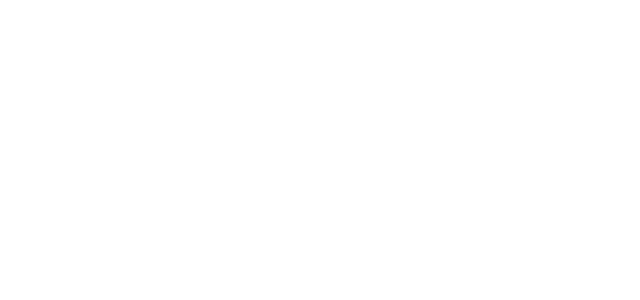
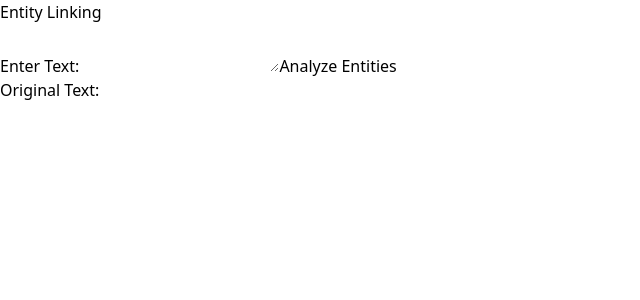
Before and after one commit to TarinPairor/CVWO-assignment-2024, a React (Vite) app in the folder client/: page /linkedentities in a window 1280 px wide. Before the commit this address had no page. Shown: the top 300 px of the page, without its empty margins (0-640 px from the left). Built offline with nearby package versions, Linux system fonts and the light colour scheme.

Commit message:
added linkedentities

```diff
--- a/client/package.json
+++ b/client/package.json
@@ -10,6 +10,7 @@
     "preview": "vite preview"
   },
   "dependencies": {
+    "@azure/ai-language-text": "^1.1.0",
     "@emotion/react": "^11.11.3",
     "@emotion/styled": "^11.11.0",
     "@mui/material": "^5.15.5",
--- a/client/src/App.tsx
+++ b/client/src/App.tsx
@@ -1,5 +1,6 @@
 import { BrowserRouter as Router, Route, Routes } from "react-router-dom";
 import CommentUnderPost from "./components/CommentCRUD/CommentUnderPost";
+import LinkedEntities from "./components/LinkedEntities";
 import MarkdownEditor from "./components/Markdown";
 import Home from "./components/pages/Home";
 import Login from "./components/pages/Login";
@@ -15,6 +16,7 @@
           <Route path="/signup" element={<Signup />} />
           <Route path="/post/:postid" element={<CommentUnderPost />} />
           <Route path="/markdown" element={<MarkdownEditor />} />
+          <Route path="/linkedentities" element={<LinkedEntities />} />
         </Routes>
       </Router>
     </div>
--- /dev/null
+++ b/client/src/components/LinkedEntities.tsx
@@ -0,0 +1,77 @@
+import React, { useState } from "react";
+import {
+  TextAnalysisClient,
+  AzureKeyCredential,
+} from "@azure/ai-language-text";
+import { Entity } from "../interfaces/Entity";
+
+const LinkedEntities: React.FC = () => {
+  const [document, setDocument] = useState<string>("");
+  const [entities, setEntities] = useState<Entity[]>([]);
+
+  const analyzeEntities = async () => {
+    const endpoint = "https://awesomeapp.cognitiveservices.azure.com/";
+    const key = "6a1bd94f29464e5a9a1420ae820aeb23";
+
+    const client = new TextAnalysisClient(
+      endpoint,
+      new AzureKeyCredential(key)
+    );
+    const analysisResults = await client.analyze("EntityLinking", [document]);
+
+    // Check if matches and entities exist in the first result before accessing them
+    const firstResultEntities = analysisResults[0]?.entities || [];
+    // Update setEntities to handle the correct type
+    setEntities(firstResultEntities);
+  };
+
+  const getHighlightedText = (text: string) => {
+    const highlightedEntities = entities.map((entity) => entity.name);
+
+    return highlightedEntities.reduce((acc, entity) => {
+      const entityUrl = entities.find((e) => e.name === entity)?.url || "#";
+
+      const highlightedText = `<a href="${entityUrl}" target="_blank" rel="noopener noreferrer" style="color: #1a4c84; text-decoration: none; transition: color 0.3s ease-in-out; border-bottom: 1px solid #1a4c84;" onmouseover="this.style.color='#38a169'; this.style.borderBottom='#38a169'" onmouseout="this.style.color='#1a4c84'; this.style.borderBottom='#1a4c84'"><u>${entity}</u></a>`;
+      return acc.split(entity).join(highlightedText);
+    }, text);
+  };
+
+  return (
+    <div>
+      <h1>Entity Linking</h1>
+      <label>
+        Enter Text:
+        <textarea
+          value={document}
+          onChange={(e) => setDocument(e.target.value)}
+        />
+      </label>
+      <button onClick={analyzeEntities}>Analyze Entities</button>
+
+      <div>
+        <p>Original Text:</p>
+        <div
+          dangerouslySetInnerHTML={{ __html: getHighlightedText(document) }}
+        />
+        {/*entities.map((entity: Entity, index) => (
+          <div key={index}>
+            <p>
+              <b>- Entity</b>{" "}
+              <a
+                href={entity.url}
+                target="_blank"
+                rel="noopener noreferrer"
+                style={{ textDecoration: "underline" }}
+              >
+                {entity.name}
+              </a>
+              ; datasource: {entity.dataSource}
+            </p>
+          </div>
+        ))*/}
+      </div>
+    </div>
+  );
+};
+
+export default LinkedEntities;
--- /dev/null
+++ b/client/src/interfaces/Entity.tsx
@@ -0,0 +1,20 @@
+export interface Entity {
+  bingEntitySearchApiId: string;
+  dataSource: string;
+  dataSourceEntityId: string;
+  language: string;
+  matches?: Match[];
+  name: string;
+  url: string;
+}
+
+export interface Match {
+  text: string;
+  confidenceScore: number;
+}
+
+export interface Result {
+  entities: Entity[];
+  id: string;
+  error?: string; // Making the error property optional
+}
```
Also changed, not shown: 1 other file (tests, documents, lock files or other folders).
